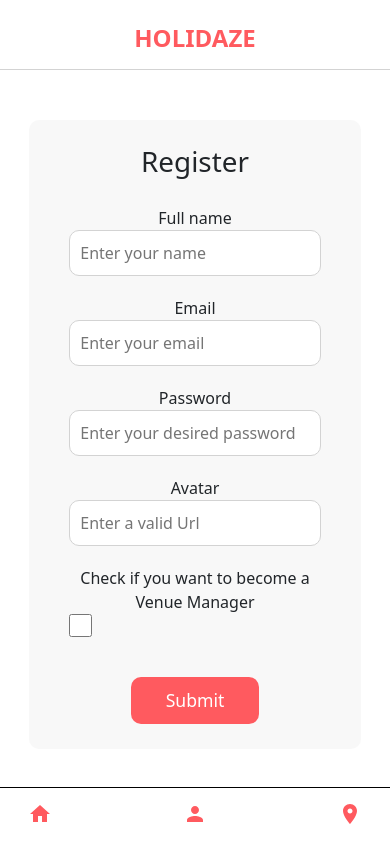
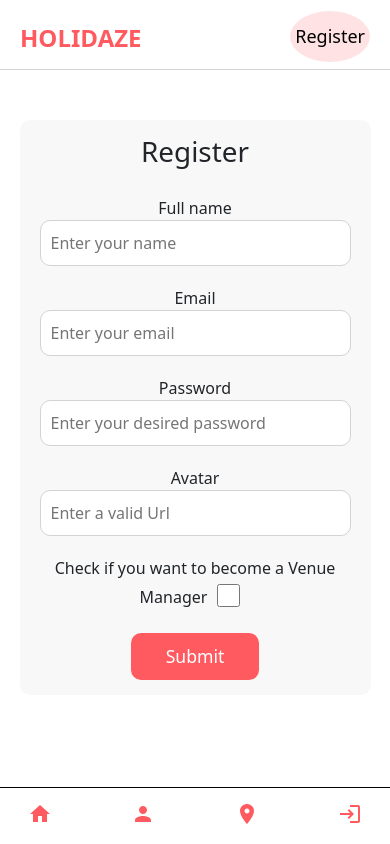
Before and after one commit to akeek/holidaze-pe-sae, a React (Create React App) app: page /register in a window 390 px wide. Built offline with nearby package versions, Linux system fonts and the light colour scheme.

Commit message:
updates to login and styling

```diff
--- a/src/components/Header.jsx
+++ b/src/components/Header.jsx
@@ -13,6 +13,8 @@ import BottomNavigationAction from '@mui/material/BottomNavigationAction';
 import PersonIcon from '@mui/icons-material/Person';
 import LocationOnIcon from '@mui/icons-material/LocationOn';
 import HomeIcon from '@mui/icons-material/Home';
+import LogoutIcon from '@mui/icons-material/Logout';
+import LoginIcon from '@mui/icons-material/Login';
 
 function CustomNavbar() {
   const [showLoginModal, setShowLoginModal] = useState(false);
@@ -49,11 +51,11 @@ function CustomNavbar() {
 
 
   if (isMobile) {
-
     return (
       <Box sx={{ width: '100%', position: 'fixed', bottom: '0', left: '0', borderTop: '1px solid black', zIndex: '9' }} value={value} onChange={(event, newValue) => { setValue(newValue) }}>
         <BottomNavigation
           sx={{ justifyContent: 'space-between' }}
+          showLabels
           value={value}
           onChange={(event, newValue) => {
             setValue(newValue);
@@ -68,6 +70,27 @@ function CustomNavbar() {
           <Link to="/venues">
             <BottomNavigationAction label="Venues" icon={<LocationOnIcon />} sx={{ color: '#FF5A5F' }} />
           </Link>
+          {profile.loggedIn ? (
+            <>
+              <Link to="/">
+                <BottomNavigationAction label="Logout" icon={<LogoutIcon />} onClick={logout} sx={{ color: '#FF5A5F' }} />
+              </Link>
+            </>
+          ) : (
+            <>
+              <div>
+                <BottomNavigationAction label="Login" icon={<LoginIcon />} onClick={handleLoginClick} sx={{ color: '#FF5A5F' }} />
+              </div>
+            </>
+          )}
+          <Modal show={showLoginModal} onHide={handleCloseLoginModal}>
+            <Modal.Header closeButton>
+              <Modal.Title>Log in</Modal.Title>
+            </Modal.Header>
+            <Modal.Body>
+              <LogIn handleClose={handleCloseLoginModal} />
+            </Modal.Body>
+          </Modal>
         </BottomNavigation>
       </Box>
     );
@@ -101,7 +124,7 @@ function CustomNavbar() {
             <>
               <Nav.Link className="link">
                 <button className="loginBtn" onClick={handleLoginClick}>
-                  Log In
+                  Log in
                 </button>
               </Nav.Link>
               <Nav.Link className="link">
@@ -113,7 +136,7 @@ function CustomNavbar() {
       </Navbar.Collapse>
       <Modal show={showLoginModal} onHide={handleCloseLoginModal}>
         <Modal.Header closeButton>
-          <Modal.Title>Log In</Modal.Title>
+          <Modal.Title>Log in</Modal.Title>
         </Modal.Header>
         <Modal.Body>
           <LogIn handleClose={handleCloseLoginModal} />
@@ -124,10 +147,26 @@ function CustomNavbar() {
 }
 
 function Header() {
+  const { profile, setProfile } = React.useContext(UserContext);
+
+  useEffect(() => {
+    const localStoredUser = JSON.parse(localStorage.getItem("profile"));
+    setProfile(
+      localStoredUser
+        ? { loggedIn: true, venueManager: localStoredUser.isVenueManager }
+        : { loggedIn: false, venueManager: false }
+    );
+  }, [setProfile]);
+
   return (
     <header>
       <div class="logo">
         <Link to="/" class="home">HOLIDAZE</Link>
+        {profile.loggedIn ? (
+          ""
+        ) : (
+          <Link to="/register" class="registerMobile">Register</Link>
+        )}
       </div>
       <CustomNavbar />
     </header>
--- a/src/index.css
+++ b/src/index.css
@@ -34,7 +34,7 @@ header {
   width: 100%;
   height: 70px;
   display: flex;
-  padding: 20px 36px;
+  padding: 20px;
   justify-content: space-between;
   border-bottom: 1px lightgrey solid;
 }
@@ -91,9 +91,34 @@ footer {
   padding-top: 20px;
 }
 
+.registerMobile {
+  display: none;
+}
+
 @media screen and (max-width: 1000px) {
   .logo {
+    display: flex;
+    position: relative;
     width: 100%;
     text-align: center;
+    justify-content: space-between;
+  }
+
+  .registerMobile {
+    display: block;
+    position: absolute;
+    right: 0;
+    bottom: -13px;
+    text-decoration: none;
+    color: black;
+    font-size: large;
+    background-color: var(--primary-faded-color);
+    border-radius: 50%;
+    padding: 12px 5px;
+  }
+
+  .registerMobile:hover {
+    color: white;
+    background-color: var(--primary-hover-color);
   }
 }
--- a/src/pages/login/login.js
+++ b/src/pages/login/login.js
@@ -28,9 +28,6 @@ function LogIn() {
       localStorage.setItem("profile", JSON.stringify(user))
 
       if (response.ok) {
-        // const data = await response.json();
-        // console.log(data)
-        // localStorage.setItem('user', JSON.stringify(data));
         setAlert(true);
         toast.success('Login was great success!', {
           position: toast.POSITION.TOP_CENTER,
@@ -100,7 +97,7 @@ function LogIn() {
                   handleSubmit();
                 }}
               >
-                Log In
+                Log in
               </button>
             </Modal.Footer>
             <ToastContainer position="top-center" autoClose={2500} />
--- a/src/styles/register.module.css
+++ b/src/styles/register.module.css
@@ -37,7 +37,6 @@ form div span {
     background-color: var(--primary-color);
     padding: 10px 35px;
     border-radius: 10px;
-    margin-top: 20px;
     font-size: 1.1rem;
 }
 
@@ -46,22 +45,44 @@ form div span {
 }
 
 .checkContainer {
-    display: inline-block;
-    padding-bottom: 20px;
+    width: 100%;
+    margin: 0 auto;
+    position: relative;
+    padding-bottom: 0;
 }
 
 .checkLabel {
-    display: inline-block;
+    display: inline;
+    margin: 0 auto;
 }
 
 .checkbox {
     height: 23px;
     width: 23px;
-    float: left;
+    margin: 0 10px;
+    position: absolute;
+    top: 0;
 }
 
 @media screen and (max-width: 1000px) {
     .registerContainer {
-        width: 85%;
+        width: 90%;
+        padding: 15px 20px;
+    }
+
+    .checkContainer {
+        width: 100%;
+        display: block;
+    }
+
+    .checkLabel {
+        width: 100%;
+    }
+
+    .checkbox {
+        height: 23px;
+        width: 23px;
+        position: relative;
+        top: 4px;
     }
 }
```
